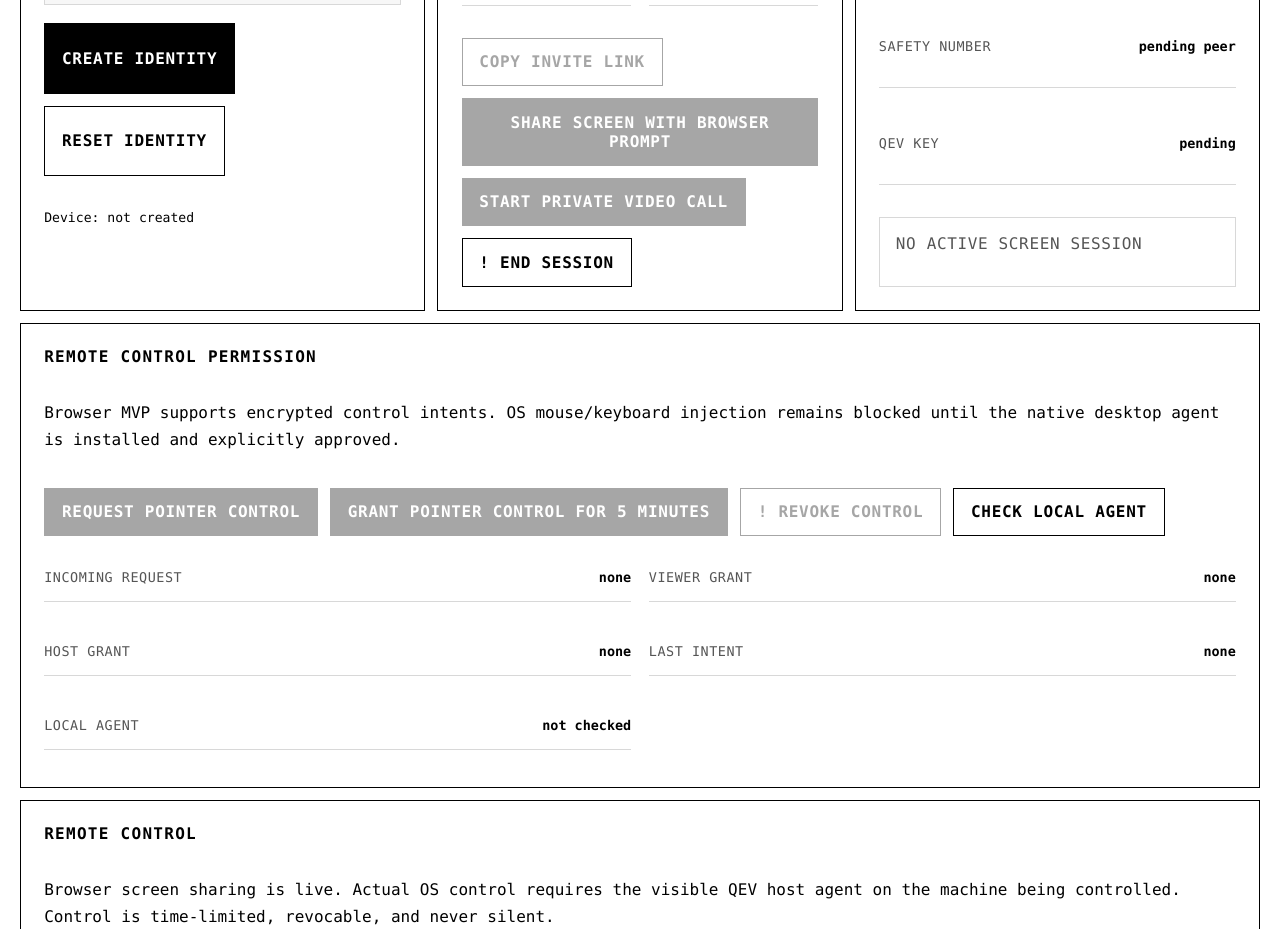
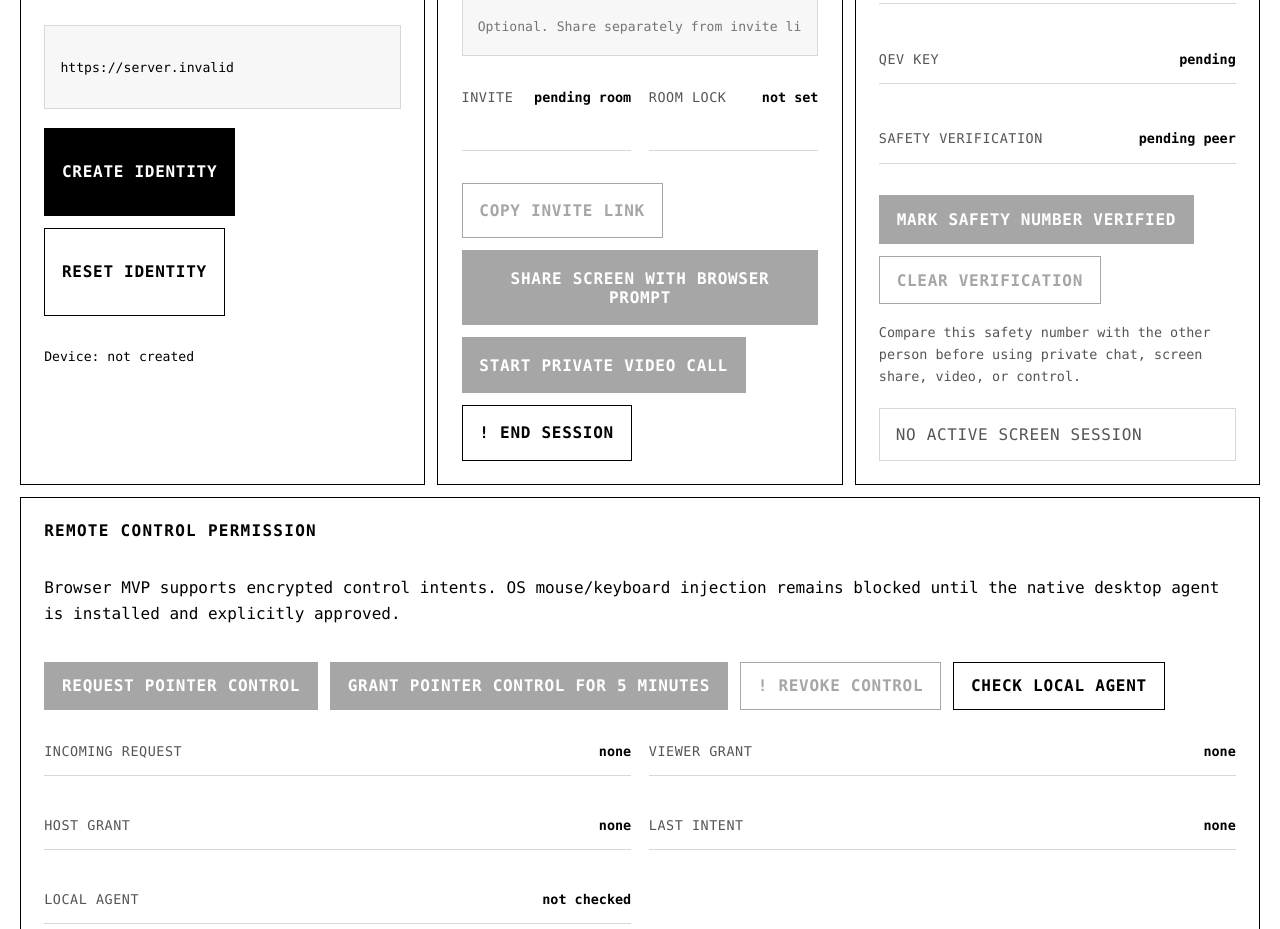
Before and after one commit to TheArtOfSound/qev-workspace, a React (Vite) app in the folder apps/web/: page / in a window 1280 px wide. Shown: the part 1040-1969 px from the top of the page. Built offline with nearby package versions, Linux system fonts and the light colour scheme; no server answers.

Commit message:
Require QEV safety-number verification for private actions

```diff
--- a/apps/web/src/App.tsx
+++ b/apps/web/src/App.tsx
@@ -78,6 +78,8 @@ export function App() {
   const [chatInput, setChatInput] = useState("");
   const [chatMessages, setChatMessages] = useState<ChatEntry[]>([]);
   const [lastPrivateData, setLastPrivateData] = useState("none");
+  const [safetyVerified, setSafetyVerified] = useState(false);
+  const [safetyVerifiedAt, setSafetyVerifiedAt] = useState("");
   const [localMediaVisible, setLocalMediaVisible] = useState(false);
   const [localMediaStatus, setLocalMediaStatus] = useState("idle");
 
@@ -90,6 +92,14 @@ export function App() {
   const agentLaunchUrl = controlGrant ? buildAgentLaunchUrl(controlGrant) : "";
   const hasActiveViewerGrant = Boolean(viewerGrant && new Date(viewerGrant.expiresAt).getTime() > Date.now());
   const hasActiveHostGrant = Boolean(hostGrant && new Date(hostGrant.expiresAt).getTime() > Date.now());
+  const canUsePrivateLayer = Boolean(sessionKey && peerDevice && safetyVerified);
+  const safetyStatus = !peerDevice
+    ? "pending peer"
+    : !sessionKey
+      ? "pending QEV key"
+      : safetyVerified
+        ? `verified${safetyVerifiedAt ? ` at ${new Date(safetyVerifiedAt).toLocaleTimeString()}` : ""}`
+        : "unverified";
 
   useEffect(() => {
     let cancelled = false;
@@ -120,11 +130,34 @@ export function App() {
   async function establishSessionKey(local: DeviceIdentity, peer: DeviceIdentityPublic | null | undefined): Promise<void> {
     if (!peer) {
       setSessionKey(null);
+      resetSafetyVerification();
       return;
     }
     const key = await derivePeerSessionKey(local, peer);
     setSessionKey(key);
+    resetSafetyVerification();
     addAudit("QEV session encryption key established with peer.");
+  }
+
+  function resetSafetyVerification(): void {
+    setSafetyVerified(false);
+    setSafetyVerifiedAt("");
+  }
+
+  function verifySafetyNumber(): void {
+    if (!peerDevice || !sessionKey) {
+      setError("Cannot verify safety number until a peer and QEV key are present.");
+      return;
+    }
+
+    setSafetyVerified(true);
+    setSafetyVerifiedAt(new Date().toISOString());
+    addAudit("QEV safety number marked verified by local user.");
+  }
+
+  function clearSafetyVerification(): void {
+    resetSafetyVerification();
+    addAudit("QEV safety verification cleared.");
   }
 
   async function connect(): Promise<SignalingClient> {
@@ -163,6 +196,7 @@ export function App() {
       const dev = await ensureDevice();
       const client = signalingRef.current;
       if (!client || !roomCode) throw new Error("Create or join a room first.");
+      if (!canUsePrivateLayer) throw new Error("Compare and verify the QEV safety number before starting screen share.");
 
       const peer = createPeer(client, dev.deviceId, roomCode);
       peerRef.current = peer;
@@ -179,6 +213,7 @@ export function App() {
       const dev = await ensureDevice();
       const client = signalingRef.current;
       if (!client || !roomCode) throw new Error("Create or join a room first.");
+      if (!canUsePrivateLayer) throw new Error("Compare and verify the QEV safety number before starting video call.");
 
       const peer = createPeer(client, dev.deviceId, roomCode);
       peerRef.current = peer;
@@ -197,6 +232,7 @@ export function App() {
       const client = signalingRef.current;
       if (!client || !roomCode) throw new Error("Join a session first.");
       if (!peerDevice) throw new Error("No peer connected yet.");
+      if (!canUsePrivateLayer) throw new Error("Verify the QEV safety number before requesting control.");
 
       client.sendSignal(
         "control.request",
@@ -219,6 +255,7 @@ export function App() {
       const client = signalingRef.current;
       if (!client || !roomCode) throw new Error("No active session.");
       if (!peerDevice) throw new Error("No peer to grant control to.");
+      if (!canUsePrivateLayer) throw new Error("Verify the QEV safety number before granting control.");
 
       const grant: ControlGrantPayload = {
         grantId: createId("grant"),
@@ -249,6 +286,7 @@ export function App() {
     setHostGrant(null);
     setViewerGrant(null);
     setIncomingControlRequest(false);
+    resetSafetyVerification();
     void revokeLocalAgent();
     addAudit("Remote control revoked.");
   }
@@ -322,6 +360,7 @@ export function App() {
       setRoomCode(payload.roomCode);
       setSessionId(payload.sessionId);
       setPeerDevice(payload.peer ?? null);
+      resetSafetyVerification();
       await establishSessionKey(dev, payload.peer);
       setSessionStatus("joined");
       writeRoomToUrl(payload.roomCode);
@@ -333,6 +372,7 @@ export function App() {
     if (message.type === "room.peer_joined") {
       const payload = message.payload as { device?: DeviceIdentityPublic };
       setPeerDevice(payload.device ?? null);
+      resetSafetyVerification();
       await establishSessionKey(dev, payload.device);
       setSessionStatus("peer-connected");
       addAudit(`Peer joined: ${payload.device?.displayName ?? "unknown device"}.`);
@@ -341,6 +381,7 @@ export function App() {
 
     if (message.type === "room.peer_left") {
       addAudit("Peer disconnected.");
+      resetSafetyVerification();
       clearPeerState();
       setSessionStatus("created");
       return;
@@ -472,6 +513,7 @@ export function App() {
 
       if (!body) return;
       if (!sessionKey) throw new Error("QEV session key is not established yet.");
+      if (!safetyVerified) throw new Error("Verify the QEV safety number before sending encrypted chat.");
       if (!peerRef.current) throw new Error("Peer channel is not ready yet.");
 
       const roomLockHash = await computeRoomLockHash(roomCode, roomPassphrase);
@@ -596,6 +638,7 @@ export function App() {
   async function grantControl(): Promise<void> {
     await safe(async () => {
       if (!roomCode || !sessionId) throw new Error("Create a session before granting control.");
+      if (!canUsePrivateLayer) throw new Error("Verify the QEV safety number before creating a control grant.");
 
       const grant = createPointerGrant({
         roomCode,
@@ -716,6 +759,7 @@ export function App() {
   function clearPeerState(): void {
     setPeerDevice(null);
     setSessionKey(null);
+    resetSafetyVerification();
     setRemoteVisible(false);
     setLocalMediaVisible(false);
     setLocalMediaStatus("idle");
@@ -822,8 +866,8 @@ export function App() {
           </div>
           <div className="button-row">
             <button className="secondary" disabled={!roomCode} onClick={() => void copyInviteLink()}>Copy invite link</button>
-            <button disabled={!canShare} onClick={() => void startShare()}>Share screen with browser prompt</button>
-            <button disabled={!canStartMedia} onClick={() => void startVideoCall()}>Start private video call</button>
+            <button disabled={!canShare || !canUsePrivateLayer} onClick={() => void startShare()}>Share screen with browser prompt</button>
+            <button disabled={!canStartMedia || !canUsePrivateLayer} onClick={() => void startVideoCall()}>Start private video call</button>
             <button className="danger" onClick={endSession}>End session</button>
           </div>
         </div>
@@ -835,6 +879,18 @@ export function App() {
           <p className="kv"><span>Peer</span><strong>{peerDevice?.displayName ?? "pending"}</strong></p>
           <p className="kv"><span>Safety number</span><strong>{fingerprint}</strong></p>
           <p className="kv"><span>QEV key</span><strong>{sessionKey ? "established" : "pending"}</strong></p>
+          <p className="kv"><span>Safety verification</span><strong>{safetyStatus}</strong></p>
+          <div className="button-row safety-actions">
+            <button disabled={!sessionKey || !peerDevice || safetyVerified} onClick={verifySafetyNumber}>
+              Mark safety number verified
+            </button>
+            <button className="secondary" disabled={!safetyVerified} onClick={clearSafetyVerification}>
+              Clear verification
+            </button>
+          </div>
+          <p className="safety-note">
+            Compare this safety number with the other person before using private chat, screen share, video, or control.
+          </p>
           <div className={sessionStatus === "sharing" || sessionStatus === "viewing" ? "indicator live" : "indicator"}>
             {sessionStatus === "sharing" ? "You are sharing your screen" : sessionStatus === "viewing" ? "You are viewing a shared screen" : "No active screen session"}
           </div>
@@ -847,10 +903,10 @@ export function App() {
             native desktop agent is installed and explicitly approved.
           </p>
           <div className="button-row">
-            <button disabled={!remoteVisible || !sessionKey || hasActiveViewerGrant} onClick={() => void requestControl()}>
+            <button disabled={!remoteVisible || !canUsePrivateLayer || hasActiveViewerGrant} onClick={() => void requestControl()}>
               Request pointer control
             </button>
-            <button disabled={!incomingControlRequest || !sessionKey} onClick={() => void grantPointerControl()}>
+            <button disabled={!incomingControlRequest || !canUsePrivateLayer} onClick={() => void grantPointerControl()}>
               Grant pointer control for 5 minutes
             </button>
             <button className="danger" disabled={!hasActiveHostGrant && !hasActiveViewerGrant} onClick={revokeControl}>
@@ -877,10 +933,10 @@ export function App() {
           </p>
 
           <div className="button-row">
-            <button disabled={!sessionId || sessionStatus === "none"} onClick={() => void requestControl()}>
+            <button disabled={!sessionId || sessionStatus === "none" || !canUsePrivateLayer} onClick={() => void requestControl()}>
               Request control
             </button>
-            <button disabled={!sessionId} onClick={() => void grantControl()}>
+            <button disabled={!sessionId || !canUsePrivateLayer} onClick={() => void grantControl()}>
               Grant pointer control for 5 minutes
             </button>
             <button className="secondary" disabled={!controlGrant} onClick={() => void copyAgentCommand()}>
--- a/apps/web/src/styles.css
+++ b/apps/web/src/styles.css
@@ -589,3 +589,15 @@ pre {
   color: var(--muted);
   font-size: 0.82rem;
 }
+
+
+.safety-note {
+  margin: 0;
+  color: var(--muted);
+  font-size: 0.84rem;
+  line-height: 1.65;
+}
+
+.safety-actions {
+  align-items: center;
+}
```
